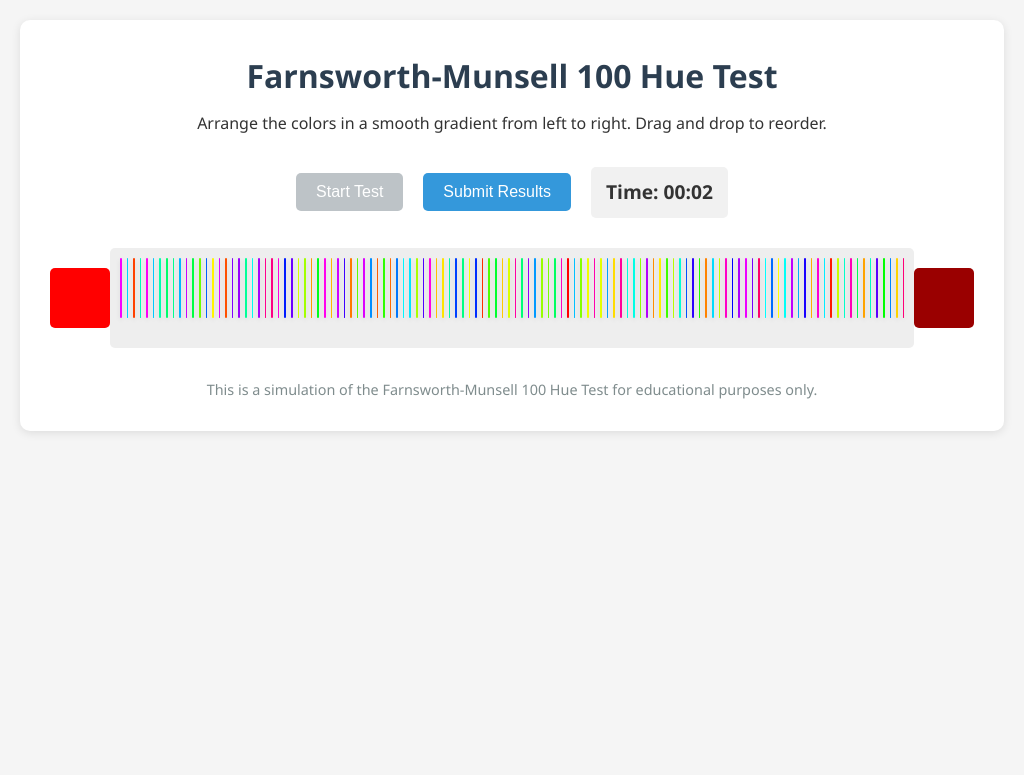
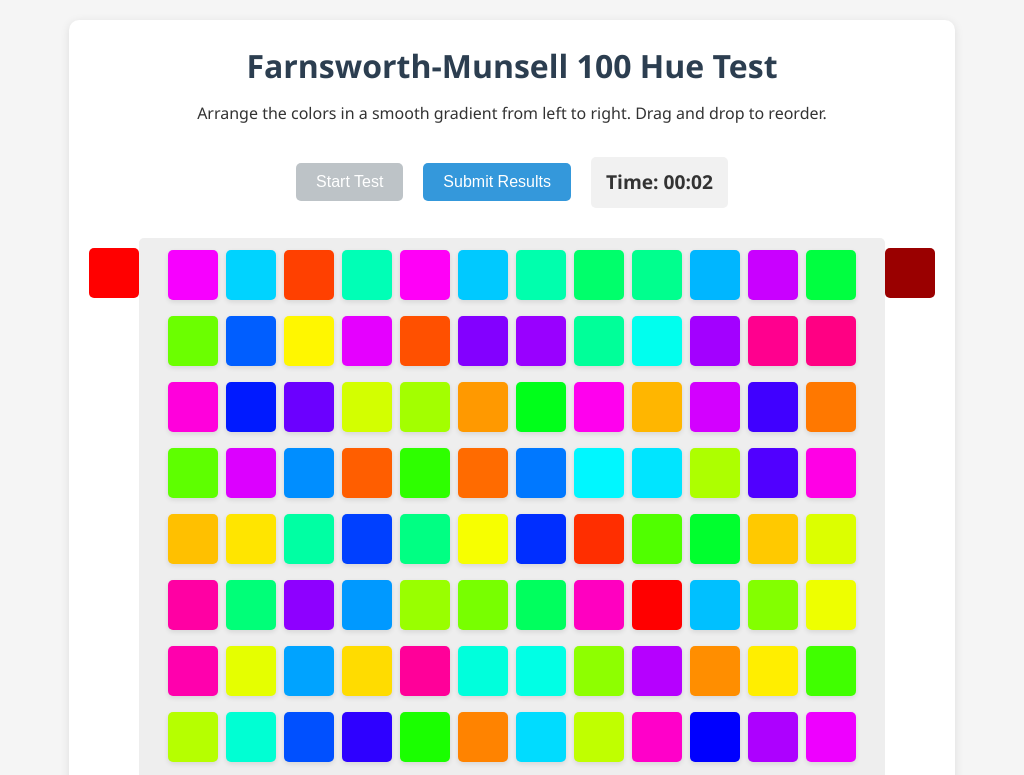
Before and after one commit to tarushvkodes/fm100, a plain HTML site: page index.html in a window 1024 px wide. Both pictures are taken after a click on the button "Start Test". Shown: the top 775 px of the page. Drawn offline with Linux system fonts and the light colour scheme.

Commit message:
Refactor styles for responsive layout and improved tile alignment

```diff
--- a/css/styles.css
+++ b/css/styles.css
@@ -73,13 +73,16 @@ button:disabled {
     justify-content: center;
     margin-bottom: 30px;
     position: relative;
-    height: 100px;  /* Increased to accommodate square tiles */
+    min-height: 100px;
+    height: auto; /* Allow height to expand */
 }
 
 .fixed-cap {
     width: 60px;
     height: 60px;
     border-radius: 5px;
+    align-self: flex-start; /* Align to top when multi-row */
+    margin-top: 10px; /* Add some margin for alignment */
 }
 
 .left-cap {
@@ -92,23 +95,25 @@ button:disabled {
 
 .color-container {
     display: flex;
-    flex-wrap: nowrap;
-    overflow-x: auto;
-    gap: 5px;
-    padding: 10px;
+    flex-wrap: wrap; /* Allow tiles to wrap to multiple rows */
+    gap: 8px; /* More consistent spacing */
+    padding: 15px;
     background-color: #eee;
     border-radius: 5px;
-    min-height: 100px;  /* Increased to accommodate square tiles */
+    min-height: 100px;
+    height: auto; /* Allow container to grow */
     flex: 1;
+    justify-content: center; /* Center tiles */
 }
 
 .color-tile {
-    width: 60px;  /* Changed from 40px to 60px */
-    height: 60px;  /* Kept the same to make it square */
+    width: 60px;
+    height: 60px;
     border-radius: 5px;
     cursor: grab;
     transition: transform 0.2s ease;
     box-shadow: 0 2px 5px rgba(0,0,0,0.1);
+    margin-bottom: 8px; /* Add bottom margin for better spacing when wrapped */
 }
 
 .color-tile:hover {
@@ -149,13 +154,46 @@ footer {
     font-size: 0.9rem;
 }
 
+/* iPad Pro 11-inch specific styling */
+@media only screen and (min-width: 834px) and (max-width: 1194px) {
+    .container {
+        max-width: 90%;
+        padding: 20px;
+    }
+
+    .color-container {
+        padding: 12px;
+    }
+
+    .color-tile {
+        width: 50px;
+        height: 50px;
+    }
+
+    .fixed-cap {
+        width: 50px;
+        height: 50px;
+    }
+}
+
 @media (max-width: 768px) {
     .test-controls {
         flex-direction: column;
     }
 
     .color-tile {
-        width: 40px;  /* Changed to make it square */
-        height: 40px;  /* Changed to match width */
+        width: 40px;
+        height: 40px;
+    }
+
+    .fixed-cap {
+        width: 40px;
+        height: 40px;
+    }
+
+    /* Ensure good spacing for mobile */
+    .color-container {
+        gap: 5px;
+        padding: 10px;
     }
 }
```
